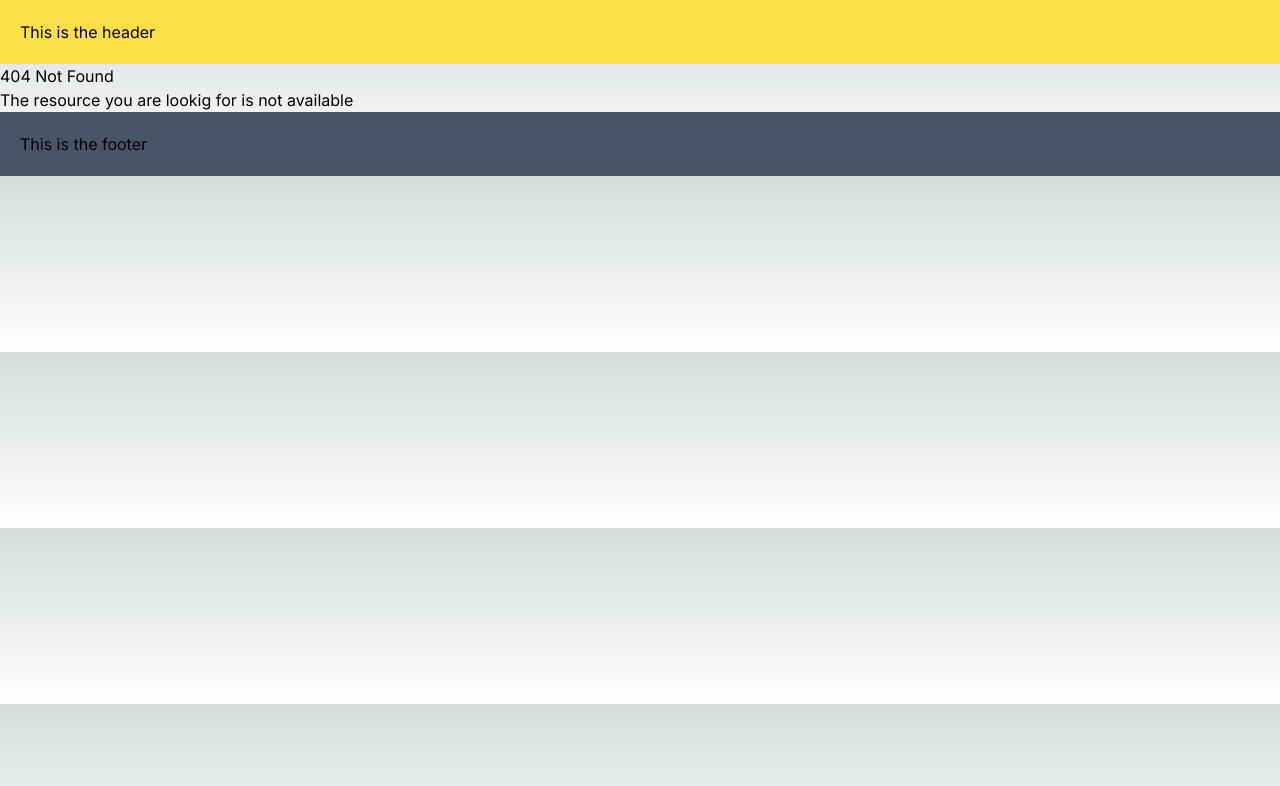
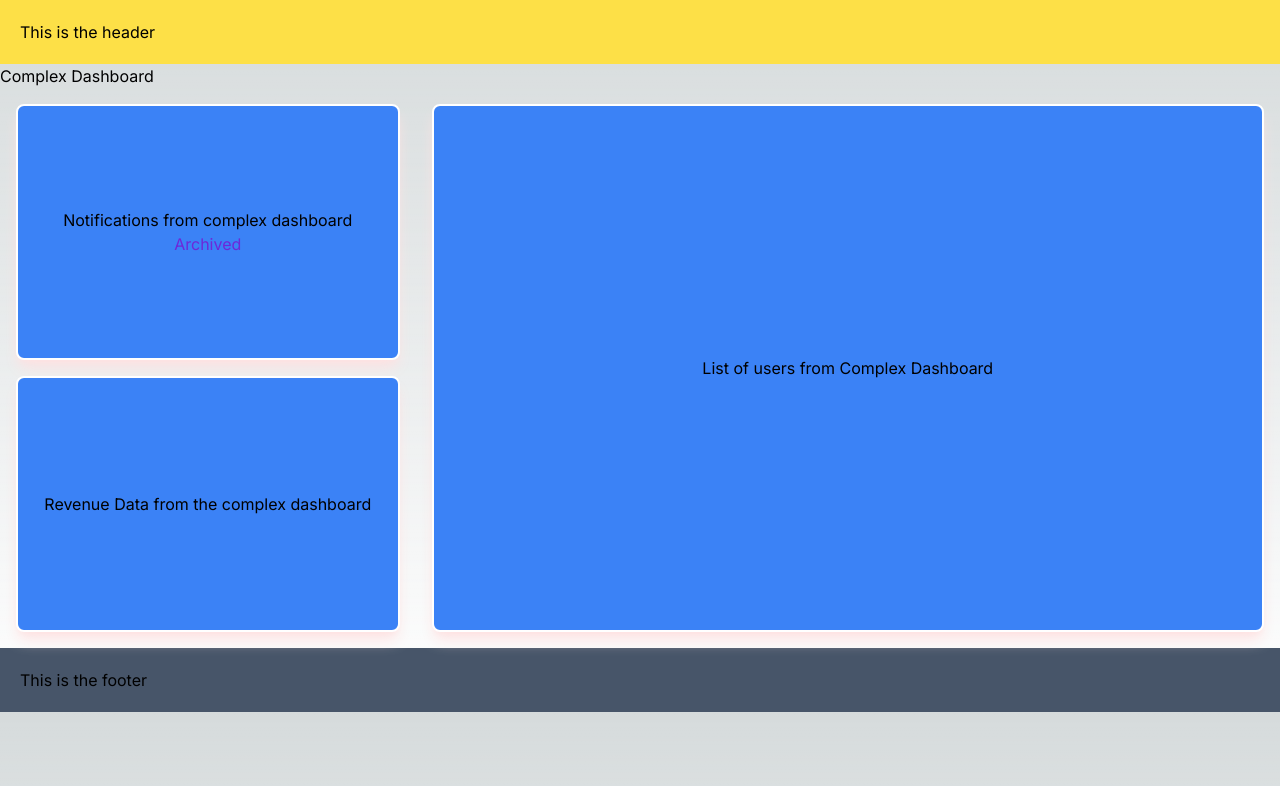
Before and after one commit to irfan-iiitr/next-typescript, a Next.js app: page /complex-dashboard in a window 1280 px wide. Before the commit this address had no page. Shown: the top 786 px of the page. Built offline with nearby package versions, Linux system fonts and the light colour scheme.

Commit message:
Complex Dashboard using Parallel routes

```diff
--- /dev/null
+++ b/src/app/complex-dashboard/@login/page.tsx
@@ -0,0 +1,9 @@
+export default function complexDashboard() {
+    return (
+      <div>
+        <h1>
+         Please login to continue
+        </h1>
+      </div>
+    )
+  }
--- /dev/null
+++ b/src/app/complex-dashboard/@notification/archived/page.tsx
@@ -0,0 +1,9 @@
+import Link from "next/link"
+export default function loading() {
+  return (
+    <div>
+        <h1>Archived version of the notification</h1>
+        <Link className="text-violet-700" href="/complex-dashboard">Notification</Link>
+    </div>
+  )
+}
--- /dev/null
+++ b/src/app/complex-dashboard/@notification/page.tsx
@@ -0,0 +1,13 @@
+import Link from "next/link";
+
+export default function complexDashboard() {
+    return (
+      <div>
+        <h1>
+          Notifications from complex dashboard
+
+        </h1>
+        <Link className="text-violet-700" href="/complex-dashboard/archived">Archived</Link>
+      </div>
+    )
+  }
--- /dev/null
+++ b/src/app/complex-dashboard/@revenue/page.tsx
@@ -0,0 +1,9 @@
+export default function complexDashboard() {
+    return (
+      <div>
+        <h1>
+          Revenue Data from the complex dashboard
+        </h1>
+      </div>
+    )
+  }
--- /dev/null
+++ b/src/app/complex-dashboard/@users/page.tsx
@@ -0,0 +1,9 @@
+export default function complexDashboard() {
+    return (
+      <div>
+        <h1>
+          List of users from  Complex Dashboard
+        </h1>
+      </div>
+    )
+  }
--- /dev/null
+++ b/src/app/complex-dashboard/default.jsx
@@ -0,0 +1,9 @@
+export default function complexDashboard() {
+    return (
+      <div>
+        <h1>
+          Complex Dashboard
+        </h1>
+      </div>
+    )
+  }
--- /dev/null
+++ b/src/app/complex-dashboard/layout.tsx
@@ -0,0 +1,31 @@
+export default function dashboardLayout({children,notification,revenue,users,login}:{
+    children:React.ReactNode,
+    notification:React.ReactNode,
+    revenue:React.ReactNode,
+    users:React.ReactNode,
+    login:React.ReactNode,
+}) {
+
+    const isLoggedIn = true;
+  return (
+
+    <div>
+     <div>{children}</div>
+     <div className="flex ">
+       {
+        isLoggedIn?
+                <>
+                <div className="flex-col w-1/2">
+                <div className="flex rounded-lg justify-center text-center items-center border-2 shadow-red-100 shadow-lg border-white bg-blue-500 m-4 h-64">{notification}</div>
+                <div className="flex  rounded-lg justify-center text-center items-center border-2 shadow-red-100 shadow-lg border-white bg-blue-500 m-4 h-64">{revenue}</div>
+            </div>
+
+            <div className="flex  rounded-lg justify-center text-center items-center w-full border-2 shadow-red-100 shadow-lg border-white bg-blue-500 m-4">{users}</div>
+            </> :<div className="flex h-64  rounded-lg justify-center text-center items-center w-full border-2 shadow-red-100 shadow-lg border-white bg-blue-500 m-4 ">{login}</div>
+       }
+
+
+     </div>
+    </div>
+  )
+}
--- /dev/null
+++ b/src/app/complex-dashboard/page.tsx
@@ -0,0 +1,9 @@
+export default function complexDashboard() {
+  return (
+    <div>
+      <h1>
+        Complex Dashboard
+      </h1>
+    </div>
+  )
+}
```
